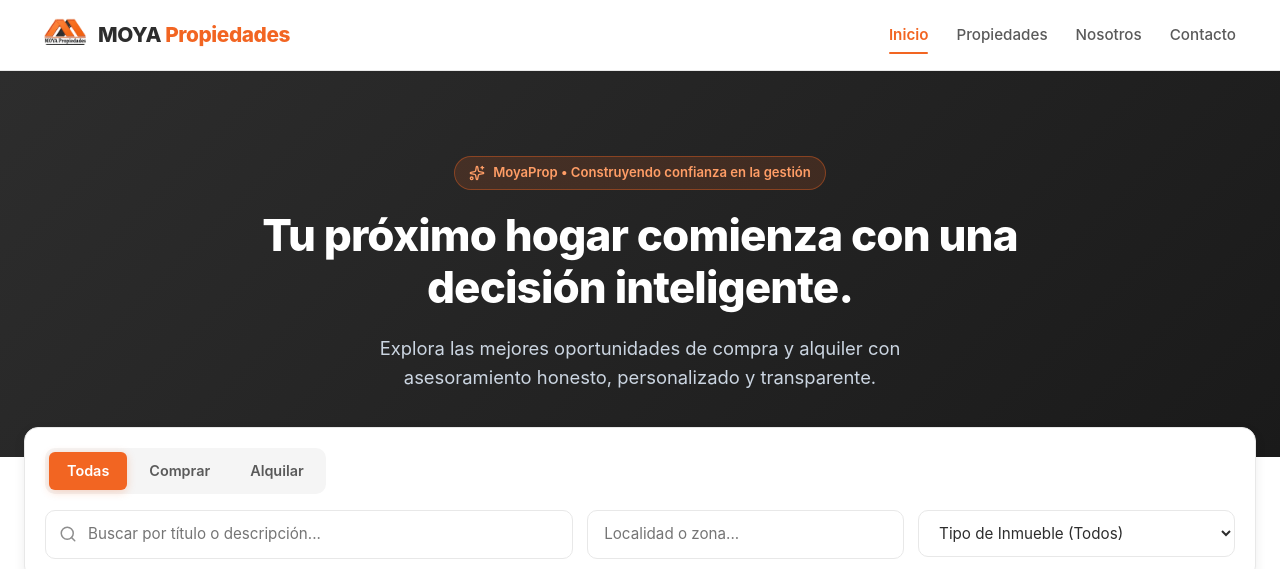
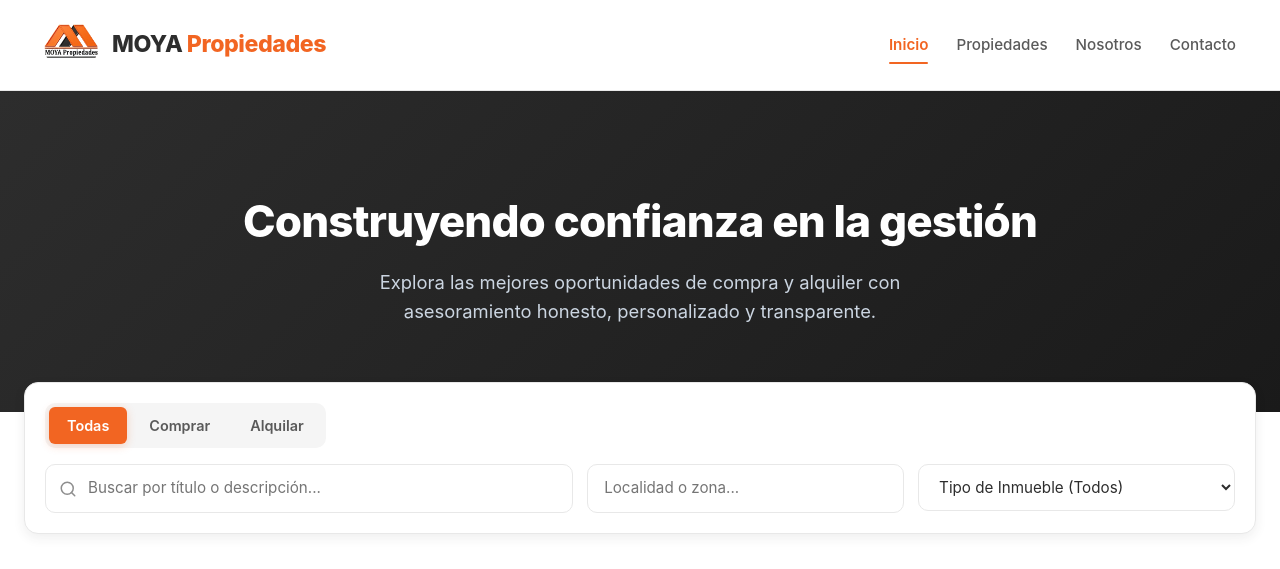
Before and after one commit to argsoft-ar/moyaprop, a React (Vite) app in the folder client/: page / in a window 1280 px wide. Shown: the top 569 px of the page. Built offline with nearby package versions, Linux system fonts and the light colour scheme; no server answers.

Commit message:
feat(client): aumentar altura de navbar, ampliar logo y actualizar banner principal

```diff
--- a/client/src/components/layout/Navbar/Navbar.module.css
+++ b/client/src/components/layout/Navbar/Navbar.module.css
@@ -11,7 +11,7 @@
 .container {
   max-width: var(--container-max-width);
   margin: 0 auto;
-  padding: 14px 24px;
+  padding: 18px 24px;
   display: flex;
   align-items: center;
   justify-content: space-between;
@@ -20,15 +20,15 @@
 .brand {
   display: flex;
   align-items: center;
-  gap: 12px;
+  gap: 14px;
   text-decoration: none;
 }
 
 .logoIcon {
   background: linear-gradient(135deg, var(--color-primary), var(--color-accent));
   color: #ffffff;
-  width: 42px;
-  height: 42px;
+  width: 52px;
+  height: 52px;
   border-radius: var(--radius-md);
   display: flex;
   align-items: center;
@@ -37,8 +37,8 @@
 }
 
 .logoImg {
-  width: 42px;
-  height: 42px;
+  width: 54px;
+  height: 54px;
   object-fit: contain;
   border-radius: var(--radius-sm);
 }
@@ -49,7 +49,7 @@
 }
 
 .brandName {
-  font-size: 1.3rem;
+  font-size: 1.45rem;
   font-weight: 800;
   letter-spacing: -0.02em;
   color: var(--color-primary);
--- a/client/src/config/brand.config.ts
+++ b/client/src/config/brand.config.ts
@@ -43,7 +43,7 @@ export interface BrandConfig {
 }
 
 export const brandConfig: BrandConfig = {
-  name: 'MoyaProp',
+  name: 'MoyaPropiedades',
   brandPrefix: 'MOYA',
   brandHighlight: ' Propiedades',
   logoUrl: '/logo.svg',
--- a/client/src/pages/Home/Home.module.css
+++ b/client/src/pages/Home/Home.module.css
@@ -7,7 +7,7 @@
 .hero {
   background: linear-gradient(135deg, #2D2D2D 0%, #1A1A1A 100%);
   color: #ffffff;
-  padding: 85px 24px 65px;
+  padding: 105px 24px 85px;
   text-align: center;
 }
 
@@ -17,20 +17,6 @@
   display: flex;
   flex-direction: column;
   align-items: center;
-}
-
-.heroBadge {
-  display: inline-flex;
-  align-items: center;
-  gap: 8px;
-  background-color: rgba(242, 101, 34, 0.15);
-  border: 1px solid rgba(242, 101, 34, 0.4);
-  color: #ff9d66;
-  padding: 6px 14px;
-  border-radius: var(--radius-full);
-  font-size: 0.82rem;
-  font-weight: 600;
-  margin-bottom: 20px;
 }
 
 .heroTitle {
--- a/client/src/pages/Home/Home.tsx
+++ b/client/src/pages/Home/Home.tsx
@@ -11,7 +11,6 @@ import { ValuesSection } from '../../components/sections/ValuesSection';
 import { ContactSection } from '../../components/sections/ContactSection/ContactSection';
 import { Pagination } from '../../components/ui';
 import { brandConfig } from '../../config/brand.config';
-import { Sparkles } from 'lucide-react';
 import styles from './Home.module.css';
 
 export const Home: React.FC = () => {
@@ -82,12 +81,8 @@ export const Home: React.FC = () => {
       {/* Hero Section */}
       <section className={styles.hero}>
         <div className={styles.heroContainer}>
-          <div className={styles.heroBadge}>
-            <Sparkles size={16} />
-            <span>{brandConfig.name} • {brandConfig.slogan}</span>
-          </div>
           <h1 className={styles.heroTitle}>
-            Tu próximo hogar comienza con una decisión inteligente.
+            {brandConfig.slogan}
           </h1>
           <p className={styles.heroSubtitle}>
             Explora las mejores oportunidades de compra y alquiler con asesoramiento honesto, personalizado y transparente.
```
